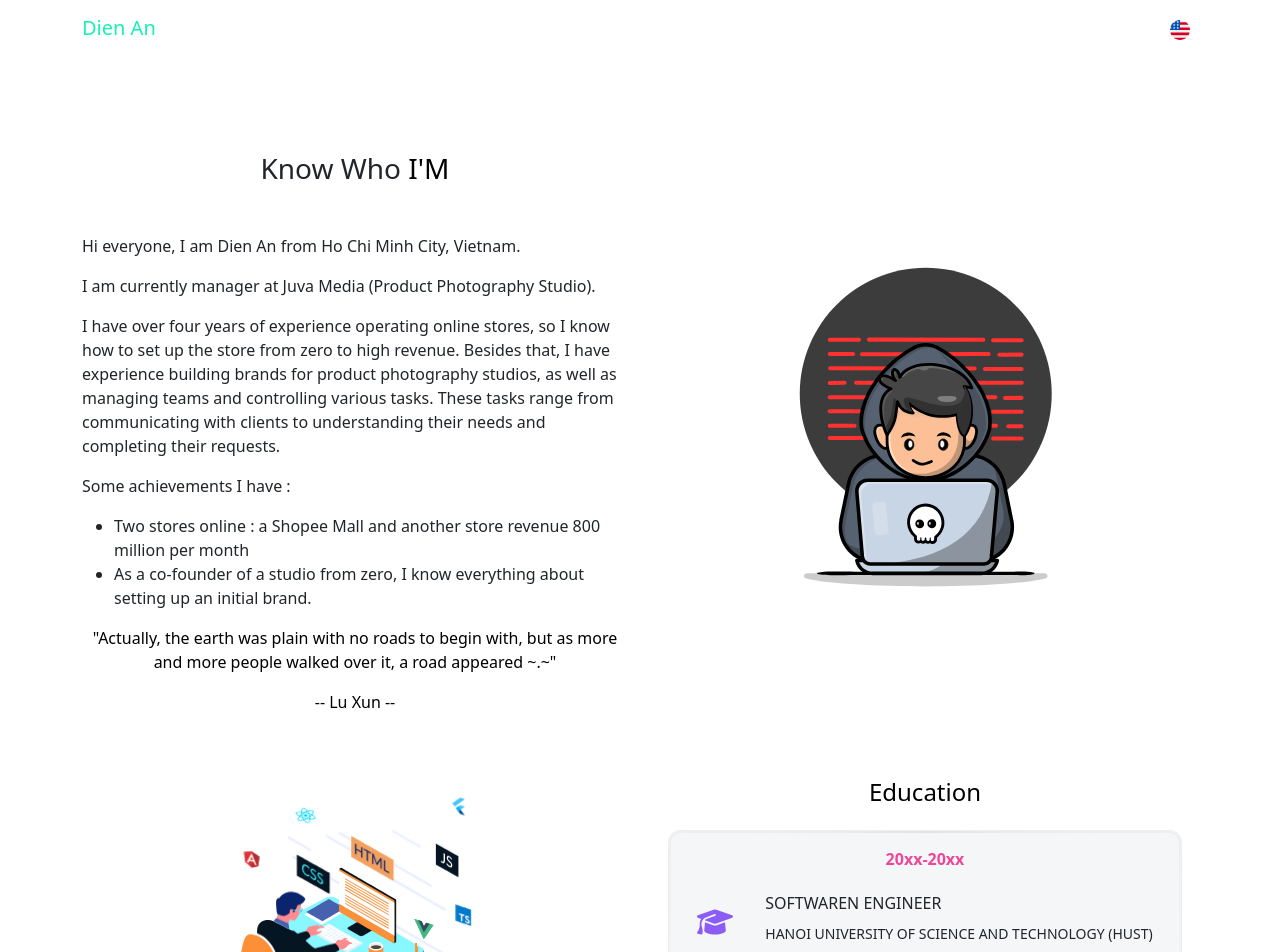
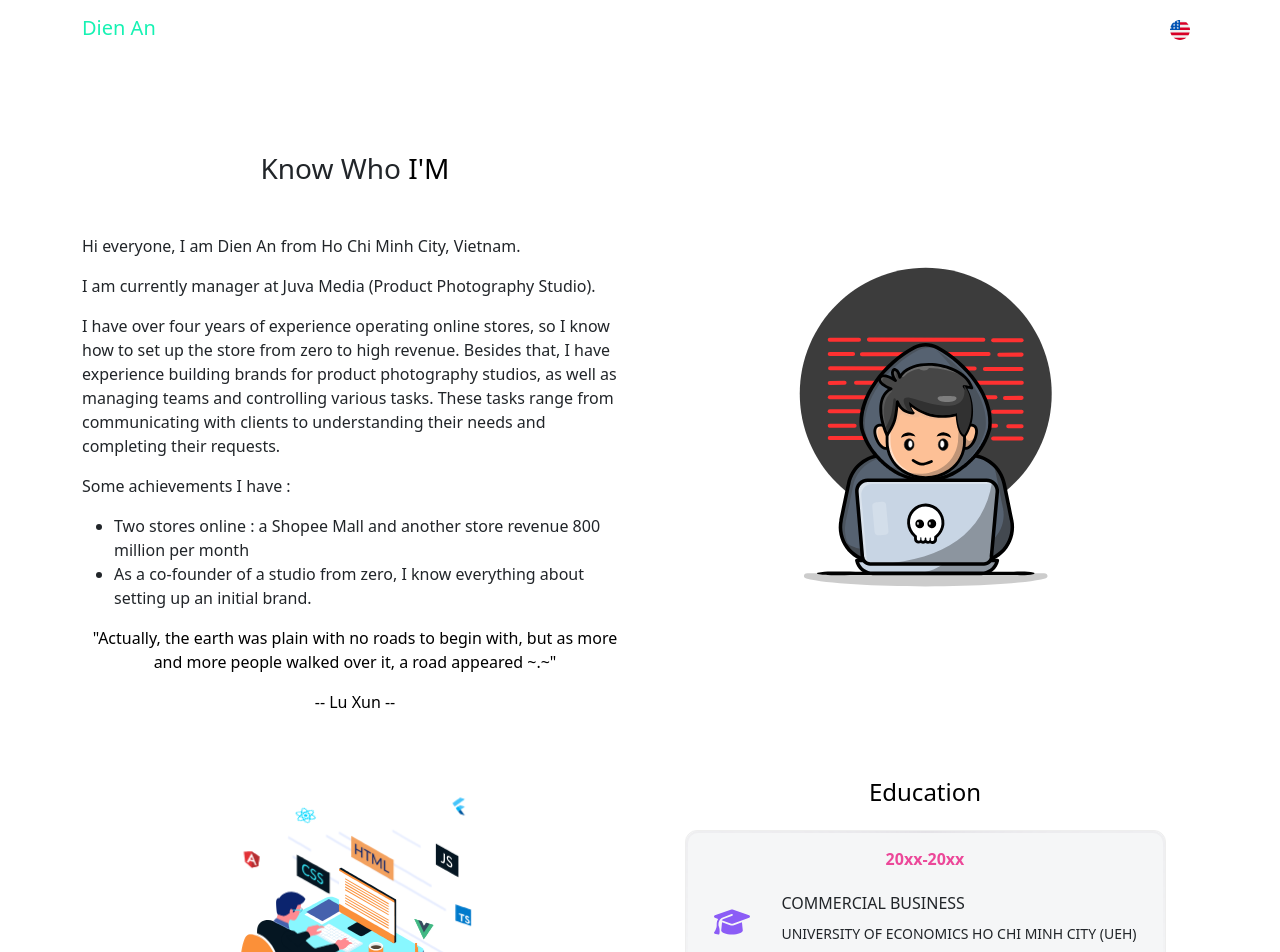
Before and after one commit to leehoang1202/portfolio, a React (Vite) app: page /about in a window 1280 px wide. Shown: the top 952 px of the page. Built offline with nearby package versions, Linux system fonts and the light colour scheme.

Commit message:
Update index.tsx

```diff
--- a/src/components/sections/about/index.tsx
+++ b/src/components/sections/about/index.tsx
@@ -80,8 +80,8 @@ const About = () => {
                                                 <FaGraduationCap size={36} />
                                             </div>
                                             <div className="info">
-                                                <p className="title">Softwaren Engineer</p>
-                                                <p className="company">Hanoi University of Science and Technology (HUST)</p>
+                                                <p className="title">Commercial Business</p>
+                                                <p className="company">University of Economics Ho Chi Minh City (UEH)</p>
                                             </div>
                                         </div>
                                     </div>
```
